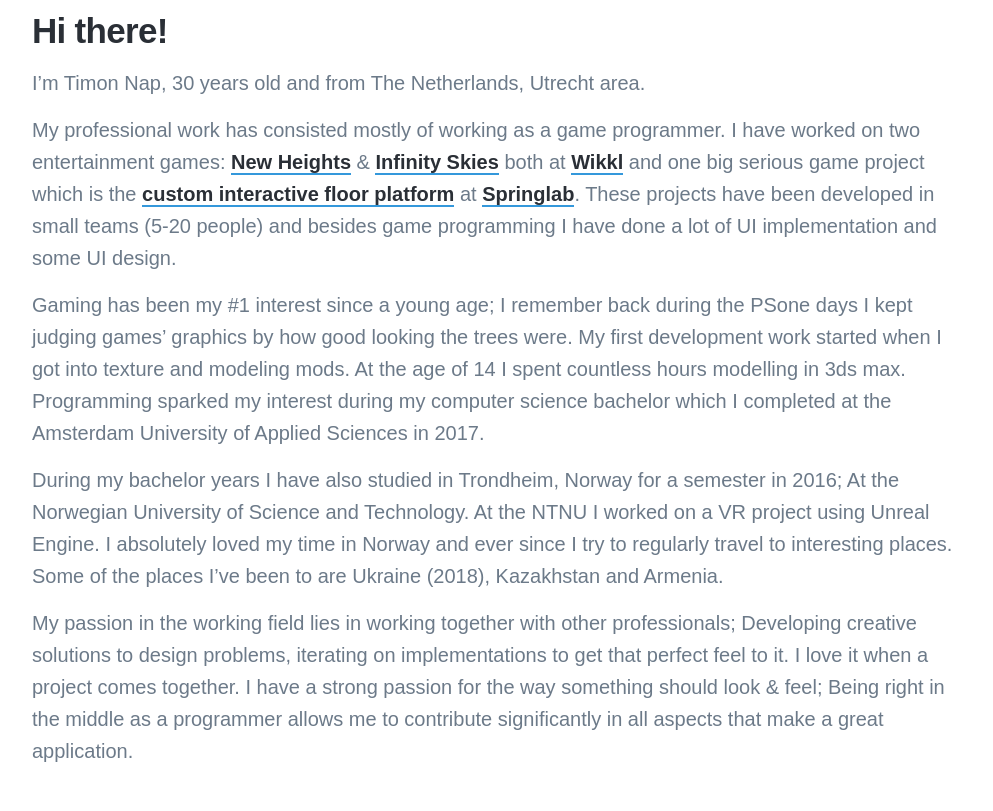
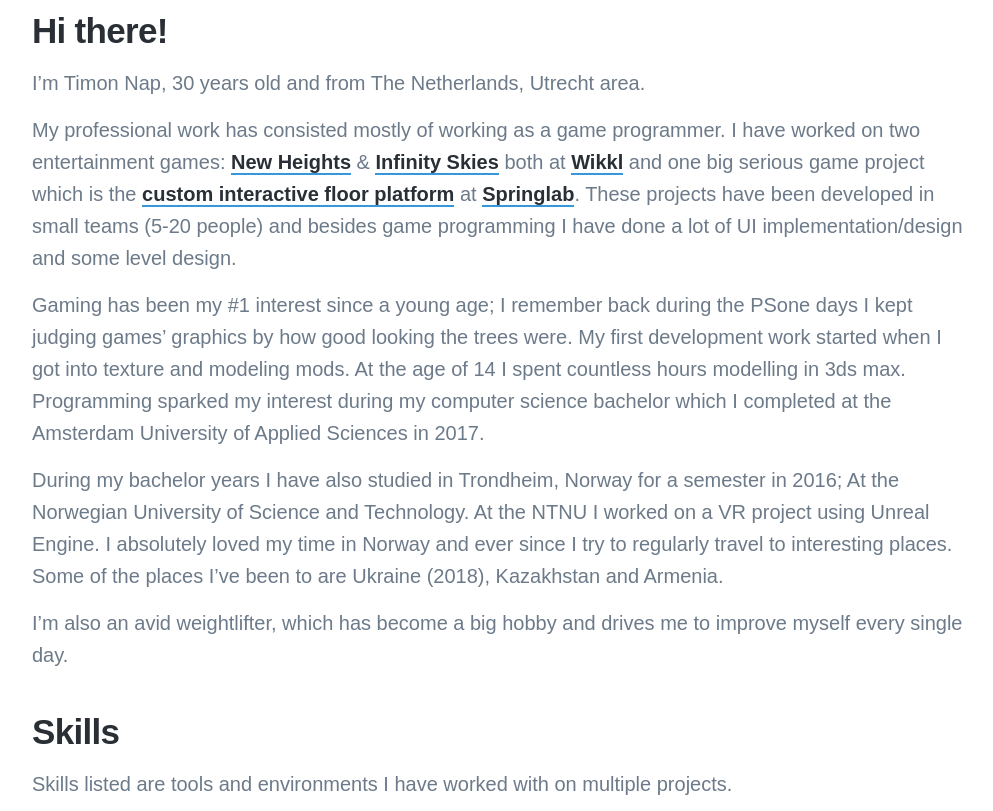
Before and after one commit to Rynji/Rynji.github.io, a Jekyll site: the page built from _pages/about.md, in a window 1280 px wide and 1400 px high. Shown: the part 589-1400 px from the top of the window, without its empty margins (138-1131 px from the left). Built offline with Jekyll 4.4.1, drawn with Linux system fonts in a browser that asks for light colours; nearby versions of some CDN libraries; some web fonts are replaced.

Commit message:
Updated about page.

```diff
--- a/_pages/about.md
+++ b/_pages/about.md
@@ -9,14 +9,14 @@
 
 I'm Timon Nap, 30 years old and from The Netherlands, Utrecht area.
 
-My professional work has consisted mostly of working as a game programmer. I have worked on two entertainment games: [New Heights](/project/new-heights) & [Infinity Skies](/project/infinity-skies) both at [Wikkl](https://www.wikkl.me) and one big serious game project which is the [custom interactive floor platform](/project/interactive-floor-project) at [Springlab](https://springlab.nl). These projects have been developed in small teams (5-20 people) and besides game programming I have done a lot of UI implementation and some UI design.
+My professional work has consisted mostly of working as a game programmer. I have worked on two entertainment games: [New Heights](/project/new-heights) & [Infinity Skies](/project/infinity-skies) both at [Wikkl](https://www.wikkl.me) and one big serious game project which is the [custom interactive floor platform](/project/interactive-floor-project) at [Springlab](https://springlab.nl). These projects have been developed in small teams (5-20 people) and besides game programming I have done a lot of UI implementation/design and some level design.
 
 Gaming has been my #1 interest since a young age; I remember back during the PSone days I kept judging games' graphics by how good looking the trees were. My first development work started when I got into texture and modeling mods. At the age of 14 I spent countless hours modelling in 3ds max.
 Programming sparked my interest during my computer science bachelor which I completed at the Amsterdam University of Applied Sciences in 2017.
 
 During my bachelor years I have also studied in Trondheim, Norway for a semester in 2016; At the Norwegian University of Science and Technology. At the NTNU I worked on a VR project using Unreal Engine. I absolutely loved my time in Norway and ever since I try to regularly travel to interesting places. Some of the places I've been to are Ukraine (2018), Kazakhstan and Armenia.
 
-My passion in the working field lies in working together with other professionals; Developing creative solutions to design problems, iterating on implementations to get that perfect feel to it. I love it when a project comes together. I have a strong passion for the way something should look & feel; Being right in the middle as a programmer allows me to contribute significantly in all aspects that make a great application.
+I'm also an avid weightlifter, which has become a big hobby and drives me to improve myself every single day.
 
 
 ## Skills
```
